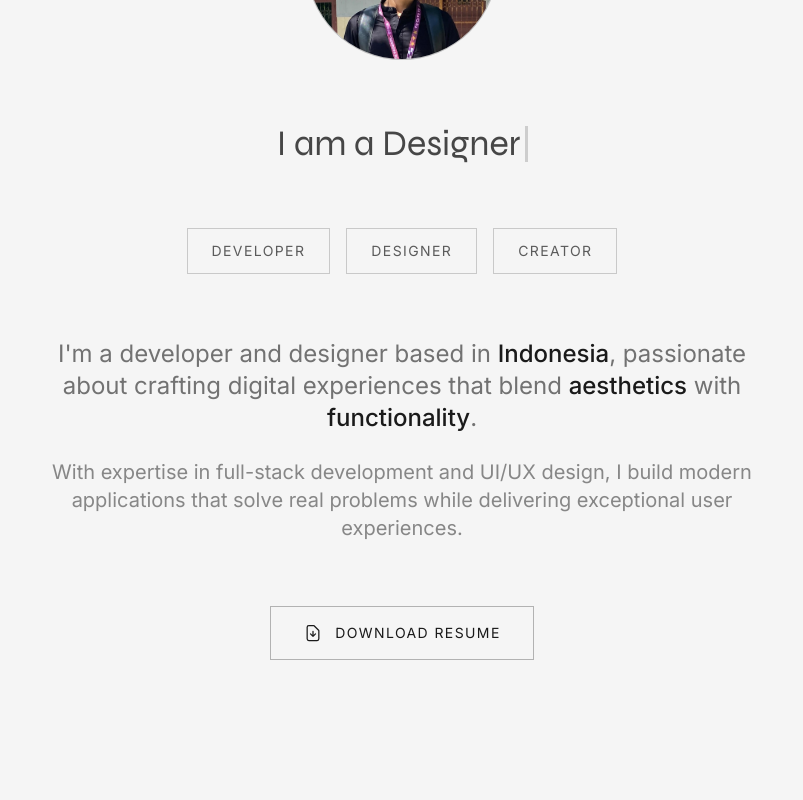
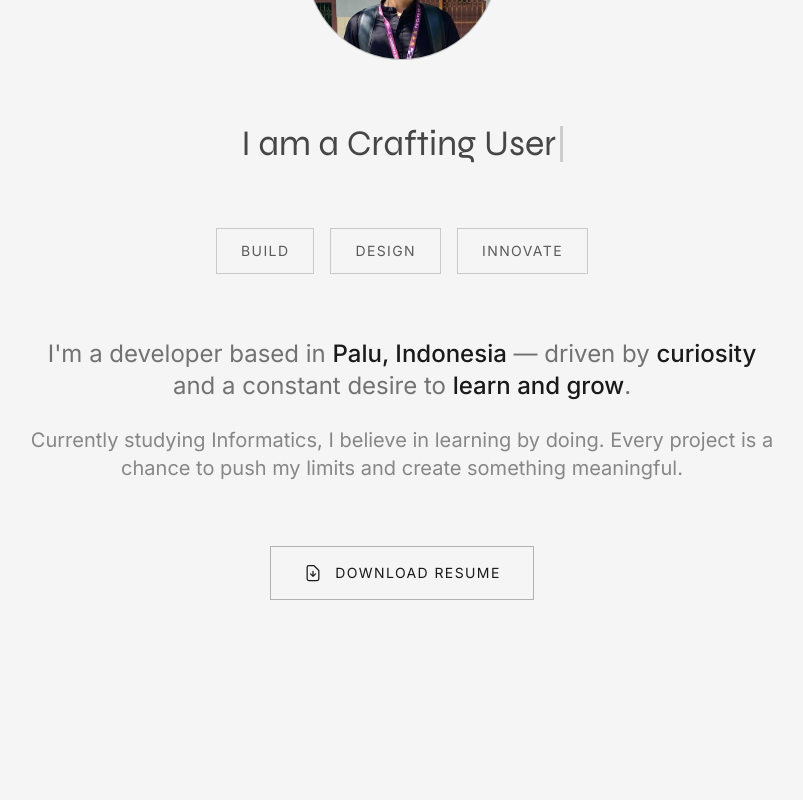
Before and after one commit to Dareean/portofolio, a Next.js app: page / in a window 1280 px wide. Shown: the part 1920-2720 px from the top of the page, without its empty margins (238-1041 px from the left). Built offline with nearby package versions, Linux system fonts and the light colour scheme.

Commit message:
feat: add Marquee and AboutMe components featuring animated text and scroll effects.

```diff
--- a/components/AboutMe.tsx
+++ b/components/AboutMe.tsx
@@ -75,7 +75,12 @@ export default function AboutMe() {
 
   const textY = useTransform(scrollYProgress, [0, 1], [50, -50]);
 
-  const roles = ["Developer", "Designer", "Creator", "Problem Solver"];
+  const roles = [
+    "Building Digital Solutions",
+    "Crafting User Experiences",
+    "Turning Ideas into Reality",
+    "A Curious Developer"
+  ];
 
   return (
     <section
@@ -213,7 +218,7 @@ export default function AboutMe() {
             viewport={{ once: true }}
             transition={{ delay: 0.6 }}
           >
-            {["Developer", "Designer", "Creator"].map((role, i) => (
+            {["Build", "Design", "Innovate"].map((role, i) => (
               <motion.span
                 key={role}
                 className="px-4 sm:px-5 md:px-6 py-2 sm:py-2.5 md:py-3 border border-off-white/20 text-off-white/70 text-xs sm:text-sm tracking-widest uppercase hover:bg-off-white hover:text-void-black transition-all duration-300 cursor-default"
@@ -237,16 +242,15 @@ export default function AboutMe() {
             transition={{ delay: 0.8, duration: 0.8 }}
           >
             <p className="text-off-white/60 text-base sm:text-lg md:text-xl lg:text-2xl leading-relaxed">
-              I&apos;m a developer and designer based in{" "}
-              <span className="text-off-white font-medium">Indonesia</span>,
-              passionate about crafting digital experiences that blend{" "}
-              <span className="text-off-white font-medium">aesthetics</span> with{" "}
-              <span className="text-off-white font-medium">functionality</span>.
+              I&apos;m a developer based in{" "}
+              <span className="text-off-white font-medium">Palu, Indonesia</span> —
+              driven by{" "}
+              <span className="text-off-white font-medium">curiosity</span> and a constant desire to{" "}
+              <span className="text-off-white font-medium">learn and grow</span>.
             </p>
             <p className="text-off-white/50 text-sm sm:text-base md:text-lg lg:text-xl leading-relaxed">
-              With expertise in full-stack development and UI/UX design, I build
-              modern applications that solve real problems while delivering
-              exceptional user experiences.
+              Currently studying Informatics, I believe in learning by doing.
+              Every project is a chance to push my limits and create something meaningful.
             </p>
           </motion.div>
 
--- a/components/Marquee.tsx
+++ b/components/Marquee.tsx
@@ -5,7 +5,7 @@ interface MarqueeProps {
 }
 
 export default function Marquee({
-    text = "DEVELOPER • UI/UX DESIGN • LEADERSHIP • COMMUNITY",
+    text = "DRIVEN • CREATIVE • DEDICATED • EVOLVING",
 }: MarqueeProps) {
   const repeatedText = `${text} • `.repeat(6);
 
```
